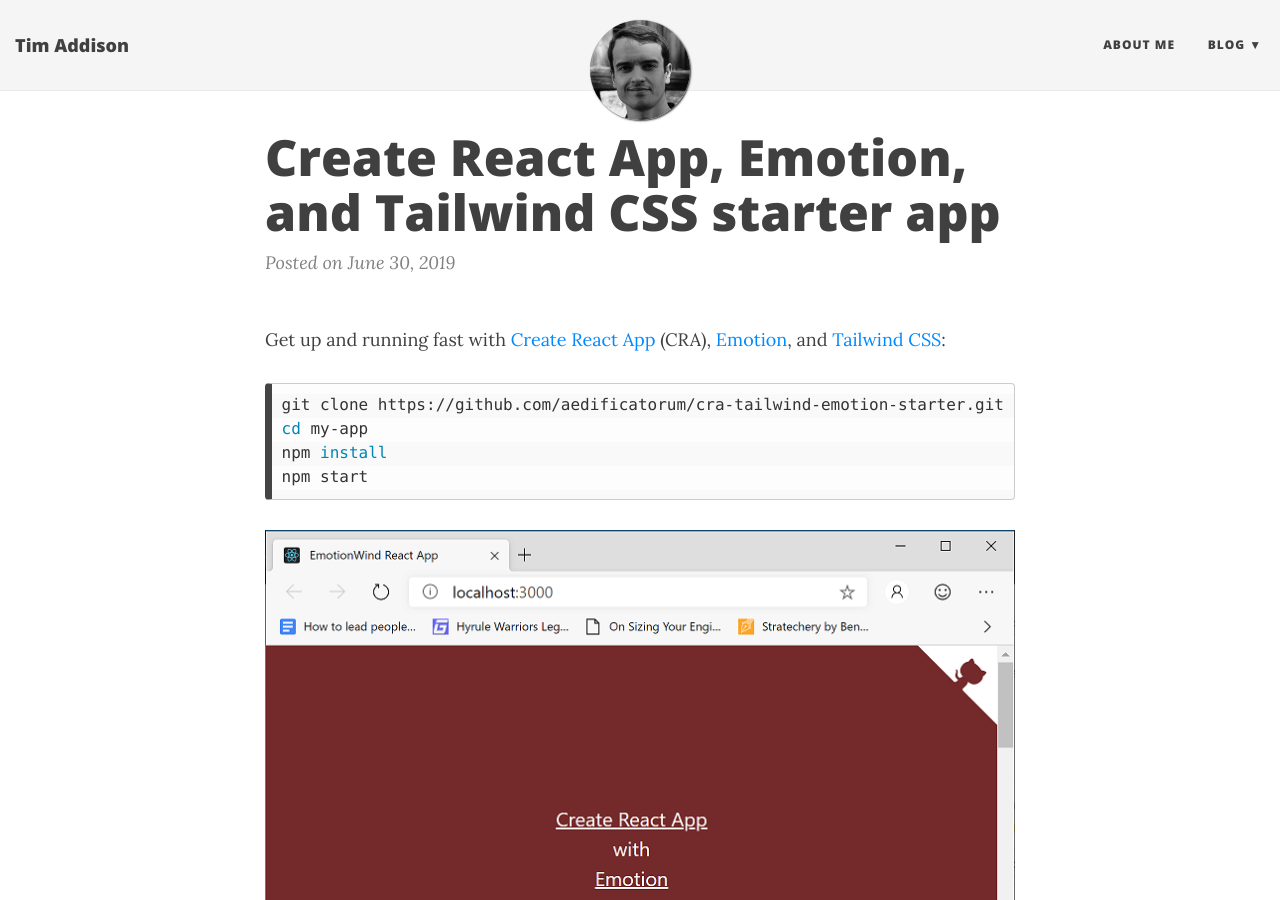
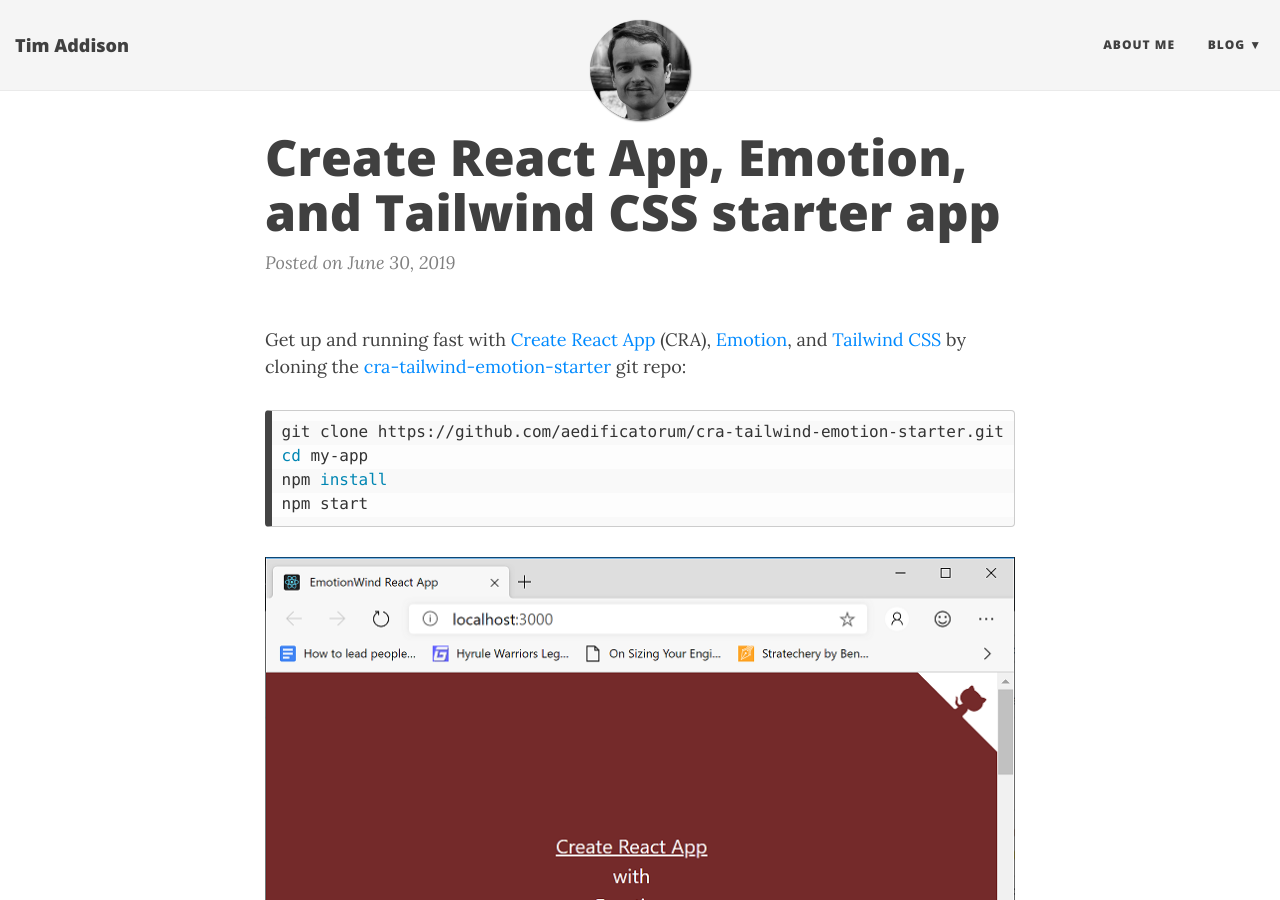
Before and after one commit to taddison/tjaddison.com, a Jekyll site: the page built from _posts/2019/2019-06-30-Create-React-App-Emotion-and-Tailwind-CSS-starter-app.md, in a window 1280 px wide and 900 px high. Built offline with Jekyll 4.4.1, drawn with Linux system fonts in a browser that asks for light colours; nearby versions of some CDN libraries.

Commit message:
Add repo link

````diff
--- a/_posts/2019/2019-06-30-Create-React-App-Emotion-and-Tailwind-CSS-starter-app.md
+++ b/_posts/2019/2019-06-30-Create-React-App-Emotion-and-Tailwind-CSS-starter-app.md
@@ -5,7 +5,7 @@
 tags: [React, Emotion, Tailwind CSS]
 ---
 
-Get up and running fast with [Create React App] (CRA), [Emotion], and [Tailwind CSS]:
+Get up and running fast with [Create React App] (CRA), [Emotion], and [Tailwind CSS] by cloning the [cra-tailwind-emotion-starter] git repo:
 
 ```bash
 git clone https://github.com/aedificatorum/cra-tailwind-emotion-starter.git my-app
@@ -111,6 +111,7 @@
 - [React and Tailwind]
 - [Tailwind CSS in JS]
 
+[cra-tailwind-emotion-starter]: https://github.com/aedificatorum/cra-tailwind-emotion-starter.git
 [Create React App]: https://facebook.github.io/create-react-app/
 [Tailwind CSS]: https://tailwindcss.com/
 [Emotion]: https://emotion.sh/docs/introduction
````
